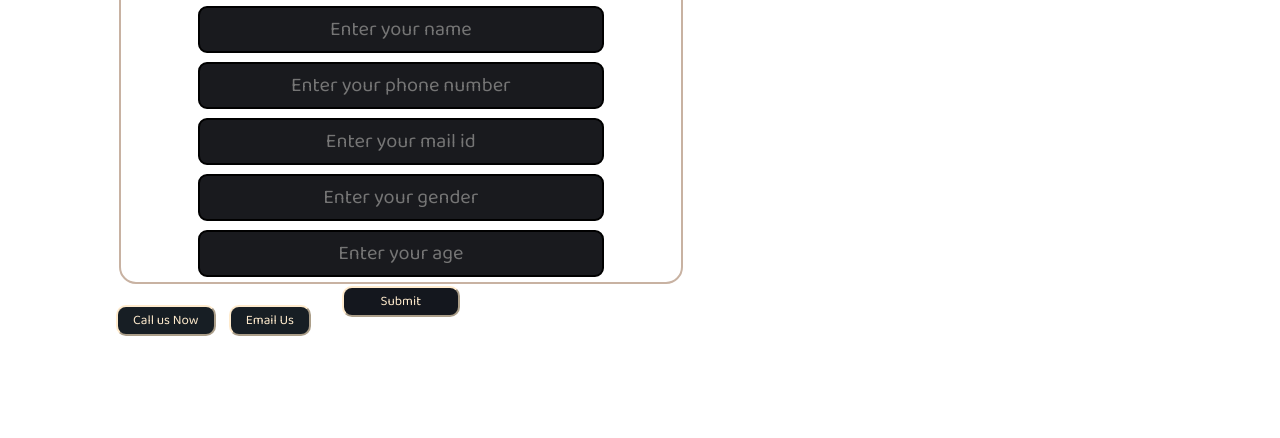
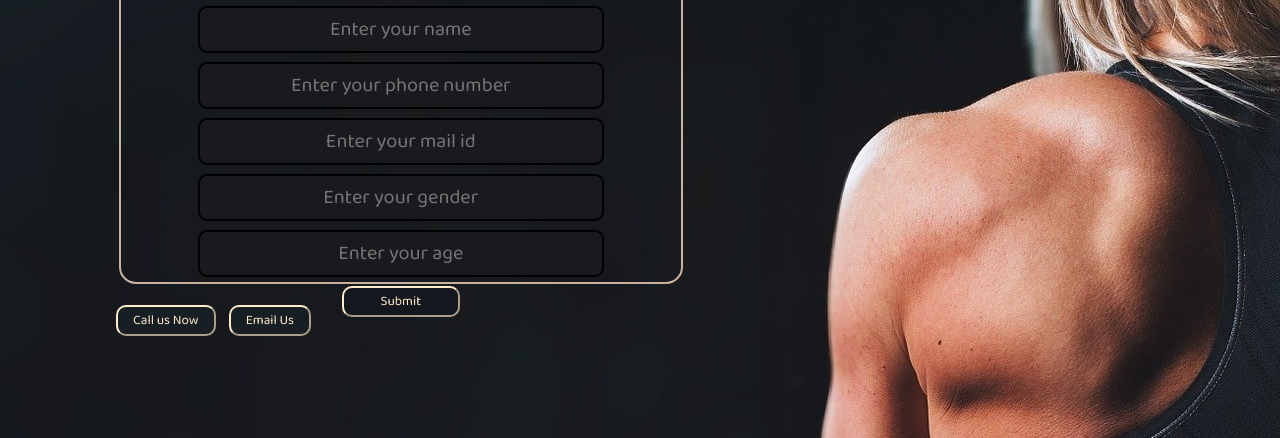
Before and after one commit to PRASANNAPATIL12/GymApplication, a plain HTML site: page index.html in a window 1280 px wide. Shown: the part 362-800 px from the top of the page. Drawn offline with Linux system fonts and the light colour scheme; files that its build step writes are made by us from their sources; files whose address does not match are found by name.

Commit message:
Update index.html

```diff
--- a/index.html
+++ b/index.html
@@ -17,7 +17,7 @@
             color: whitesmoke;
             padding: 0px;
             margin: 0px;
-            background: url('img/training-gf186dc991_1920.jpg');
+            background: url('training-gf186dc991_1920.jpg');
             font-family: 'Baloo Bhai 2', cursive;
         }
 
```
